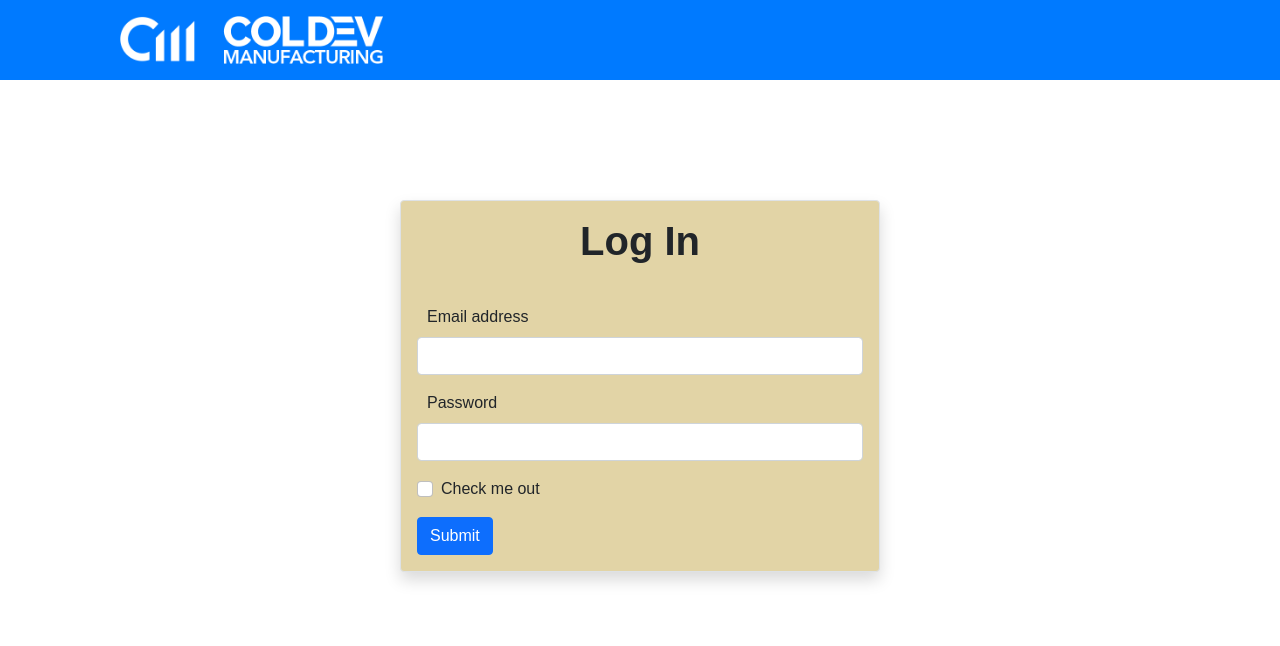
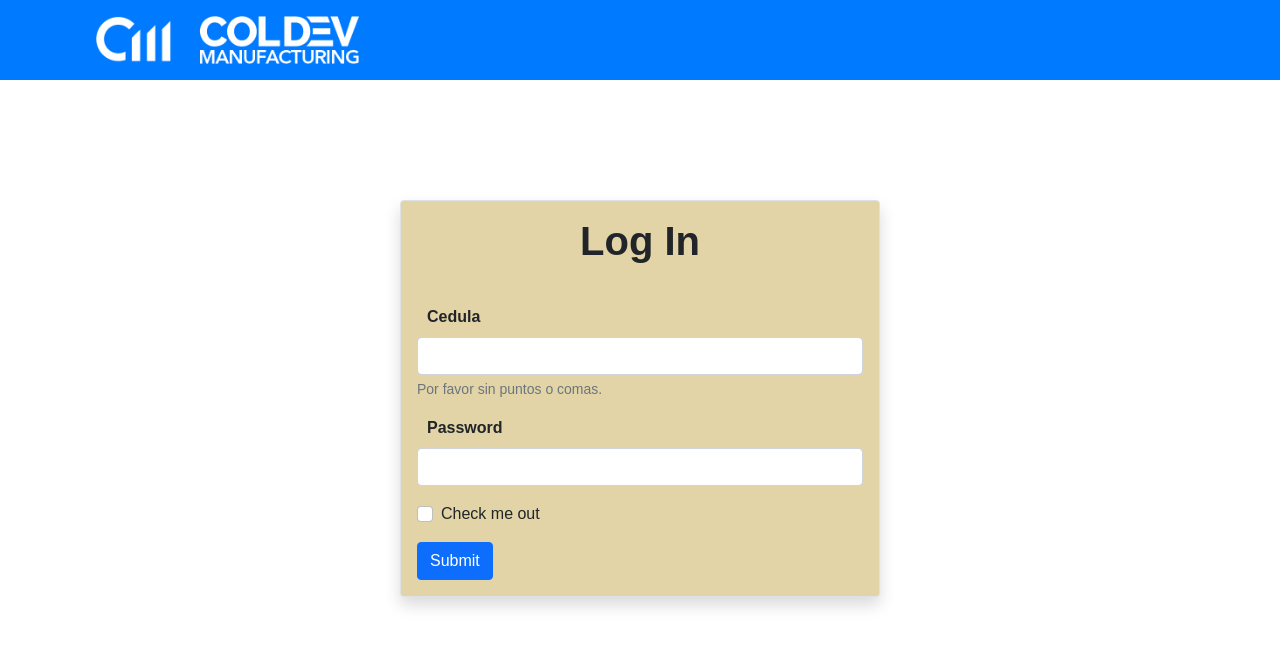
Before and after one commit to zabalaka83/COLDev, a React (Create React App) app in the folder coldevs/: page /login in a window 1280 px wide. Shown: the top 646 px of the page. Built offline with nearby package versions, Linux system fonts and the light colour scheme.

Commit message:
Login Completado y corrreccion de errores

```diff
--- a/coldevs/src/App.js
+++ b/coldevs/src/App.js
@@ -20,10 +20,10 @@ function App() {
 
   return (
     <Router>
-      <TopBar user={user}/>
+      <TopBar user={user} setUser={setUser}/>
       <Switch>
         <Route exact path="/login">
-          <Login user={user}/>
+          <Login user={user} setUser={setUser}/>
         </Route>
         <Route exact path="/app/ventas" /* component={Ventas} */>
                 /* <LeftBar user={user}/>
--- a/coldevs/src/LogIn/Login.jsx
+++ b/coldevs/src/LogIn/Login.jsx
@@ -1,11 +1,44 @@
-import React from 'react'
+import React, { useState } from 'react'
 import '../App.css'
 import './Login.css'
 import { useHistory } from 'react-router-dom'
+import DATABASE from '../data'
+import { GoAlert } from "react-icons/go";
 
-const Login = ({user}) => {
+const Login = ({user, setUser}) => {
 
     const history = useHistory();
+    const [ log, setLog ] = useState({
+      cedula:'',
+      password:'',
+      res: 0
+    })
+
+    const changeData = (event) => {
+      //console.log(event.target.value);
+      setLog({
+        ...log,
+        [event.target.name]: event.target.value
+    })
+  }
+
+    const submitData = (event) => {
+        event.preventDefault();
+        DATABASE.empleados.forEach(item => {
+          if(item.cedula === log.cedula) {
+            if(item.password === log.password) {
+              setUser({
+                ...user,
+                Id_Empleado: item.Id_Empleado,
+                nombre: item.nombre,
+                rol: item.rol
+              })
+              history.push('/app/roles')
+            } else setLog({...log, res: 2})
+          }
+        })
+        event.target.reset();
+    }
 
     return (
         <>
@@ -14,20 +47,27 @@ const Login = ({user}) => {
                 history.push('/app/roles'):
                 <div className='container-fluid log shadow p-3 mb-5 border rounded'>
                     <h1 className='text-center fw-bold'>Log In</h1>
-                    <form className=''>
-                      <div class="mb-3">
-                        <label class="form-label">Email address</label>
-                        <input type="text" class="form-control" id="exampleInputEmail1" aria-describedby="emailHelp" />
+                    {
+                      log.res === 2 ?
+                      <div className="alert alert-danger text-center" role="alert">
+                         <GoAlert />  ¡¡ Contraseña Incorrecta !!
+                      </div> : <></>
+                    }
+                    <form className='' onSubmit={submitData}>
+                      <div className="mb-3">
+                        <label className="form-label fw-bold">Cedula</label>
+                        <input name='cedula' type="text" className="form-control" onChange={changeData} required />
+                        <div className="form-text">Por favor sin puntos o comas.</div>
                       </div>
-                      <div class="mb-3">
-                        <label class="form-label">Password</label>
-                        <input type="password" class="form-control" id="exampleInputPassword1" />
+                      <div className="mb-3">
+                        <label className="form-label fw-bold">Password</label>
+                        <input name='password' type="password" className="form-control" onChange={changeData} required />
                       </div>
-                      <div class="mb-3 form-check">
-                        <input type="checkbox" class="form-check-input" id="exampleCheck1" />
-                        <label class="form-check-label" for="exampleCheck1">Check me out</label>
+                      <div className="mb-3 form-check">
+                        <input type="checkbox" className="form-check-input" id="exampleCheck1" />
+                        <label className="form-check-label">Check me out</label>
                       </div>
-                      <button type="submit" class="btn btn-primary">Submit</button>
+                      <button type="submit" className="btn btn-primary">Submit</button>
                     </form>
                 </div>
             }
--- a/coldevs/src/components/LeftBar.js
+++ b/coldevs/src/components/LeftBar.js
@@ -1,7 +1,7 @@
 import React from 'react';
 import './LeftBar.css';
 import { Link } from 'react-router-dom'
-import { ImStatsDots, ImUsers } from "react-icons/im";
+import { ImStatsDots } from "react-icons/im";
 import { FaBoxes, FaTools, FaUsers } from "react-icons/fa";
 
 const LeftBar = () => {
--- a/coldevs/src/components/TopBar.css
+++ b/coldevs/src/components/TopBar.css
@@ -8,7 +8,7 @@
 }
 
 #myImg{
-    padding-left: 15vh;
+    padding-left: 12vh;
 }
 
 #name{
@@ -26,4 +26,5 @@
 #salir :hover{
     transition: 200ms;
     color: #ced4d6;
+    cursor: pointer;
 }
--- a/coldevs/src/components/TopBar.js
+++ b/coldevs/src/components/TopBar.js
@@ -2,9 +2,22 @@ import React from 'react';
 import LogoHorizontal from '../images/iconos/LogoHorizontal.png';
 import './TopBar.css';
 import { ImExit } from "react-icons/im";
-import { Link } from "react-router-dom";
+import { useHistory } from "react-router-dom";
 
-const TopBar = ({user}) => {
+const TopBar = ({user, setUser}) => {
+
+    const history = useHistory()
+
+    const quitSite = () => {
+        setUser({
+            ...user,
+            Id_Empleado: 0,
+            nombre: '',
+            rol: 0
+        })
+        history.push('/login');
+    }
+
     return (
         <>
         {
@@ -13,7 +26,7 @@ const TopBar = ({user}) => {
                 <img id="myImg" src={LogoHorizontal} alt="Logo" height="60%"/>
                 <div>
                 <div className="d-inline" id='name'>{user.nombre}</div>
-                <div className="d-inline" id='salir'><Link to="" style={{color: 'white'}}><ImExit /></Link></div>
+                <div className="d-inline" id='salir' onClick={quitSite}><ImExit /></div>
                 </div>
             </div> :
             <div id="top" className="d-flex justify-content-between">
--- a/coldevs/src/data.js
+++ b/coldevs/src/data.js
@@ -1,21 +1,27 @@
 const DATABASE = {
-    users: [
+    empleados: [
         {
             Id_Empleado: 1,
             cedula: '123456',
             password: 'qwert',
+            nombre: 'Empleado_1',
+            direccion: 'calle 23 # 2n34 - Medellin - Antioquia',
             rol: 1
         },
         {
             Id_Empleado: 2,
             cedula: '789012',
             password: 'qwert',
+            nombre: 'Empleado_2',
+            direccion: 'calle 23 # 2n34 - Medellin - Antioquia',
             rol: 2
         },
         {
             Id_Empleado: 3,
             cedula: '345678',
             password: 'qwert',
+            nombre: 'Empleado_3',
+            direccion: 'calle 23 # 2n34 - Medellin - Antioquia',
             rol: 3
         }
     ],
@@ -66,9 +72,6 @@ const DATABASE = {
     productos: [
 
     ],
-    empleados: [
-
-    ],
     pendientes: [
 
     ]
```
Also changed, not shown: coldevs/src/Ventas/Ventas.jsx (+23 -15 lines).
